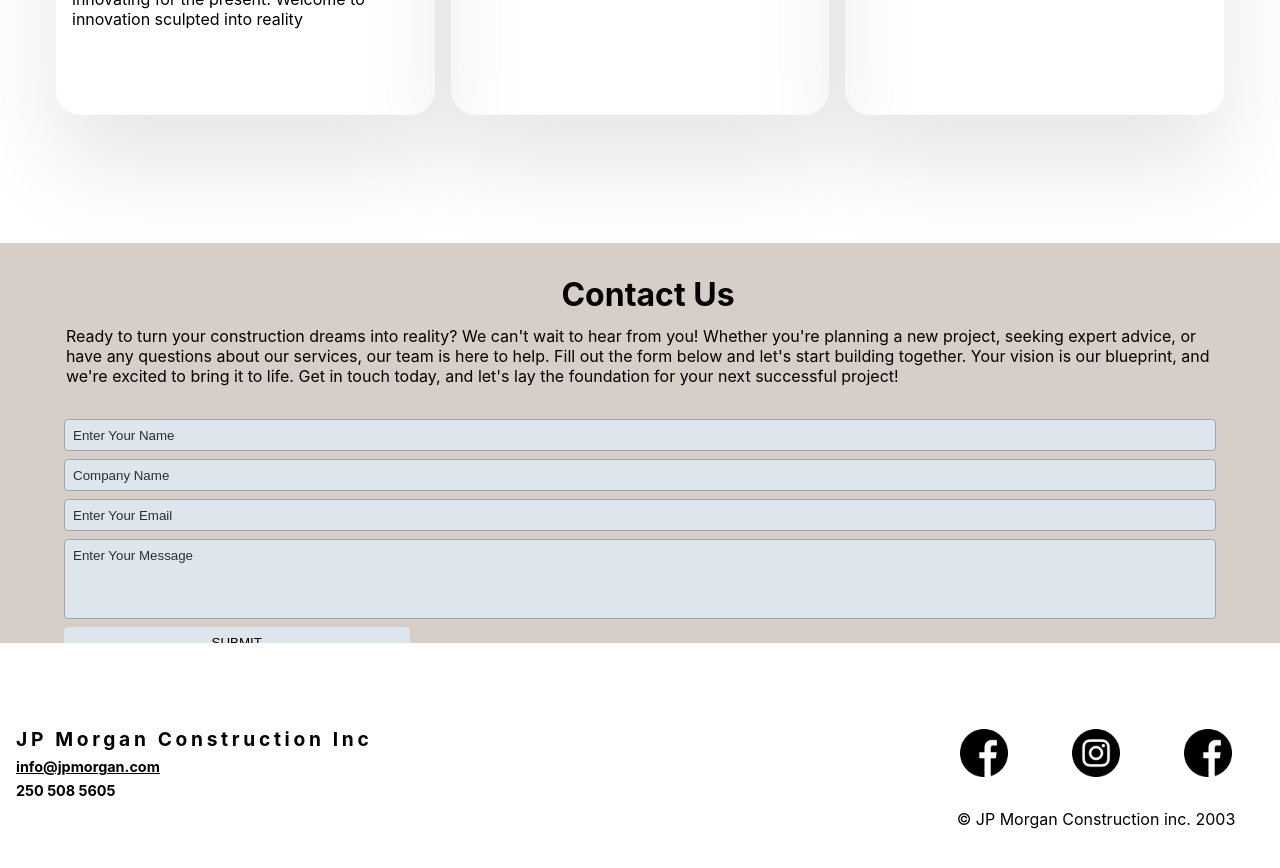
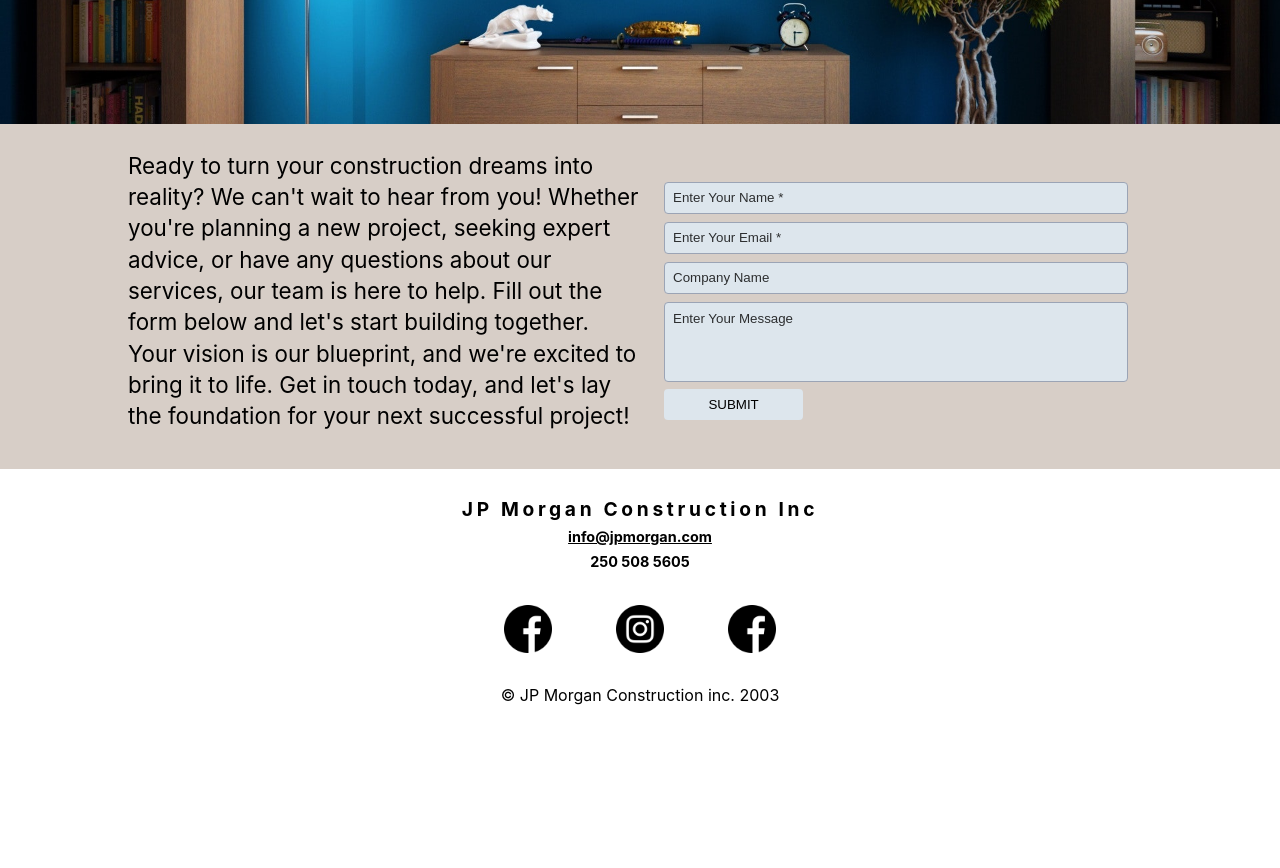
Before and after one commit to mejoshmann/jpmorgan, a React (Create React App) app: page /Contact in a window 1280 px wide. Shown: the part 500-1368 px from the top of the page. After the commit the page ends 1229 px from the top, so only its background shows below. Built offline with nearby package versions, Linux system fonts and the light colour scheme.

Commit message:
Update contact, make about page and contact page

```diff
--- a/src/App.jsx
+++ b/src/App.jsx
@@ -3,9 +3,10 @@ import "./App.scss";
 import Home from "./pages/Home";
 import Header from "./components/header/Header";
 import Footer from "./components/footer/Footer";
-import About from "./components/about/About";
-import Steel from "./components/steel/Steel";
+import AboutPage from "./pages/AboutPage";
+import Marine from "./pages/Marine";
 import Projects from "./pages/Projects";
+import ContactPage from "./pages/ContactPage";
 import React from "react";
 
 function App() {
@@ -15,11 +16,11 @@ function App() {
         <Header />
         <Routes>
           <Route path="/" element={<Home />} />
-          <Route path="/About" element={<Home />} />
-          <Route path="/Steel" element={<Steel />} />
-          <Route path="/Projects" element={<Projects />} />
+          <Route path="/About" element={<AboutPage />} />
+          <Route path="/Projects" element={<Projects/>}/>
+          <Route path="/Marine" element={<Marine />} />
+          <Route path="/Contact" element={<ContactPage />} />
         </Routes>
-        <About />
         <Footer />
       </div>
     </BrowserRouter>
--- /dev/null
+++ b/src/components/contact/Contact.jsx
@@ -0,0 +1,68 @@
+import "./Contact.scss";
+
+function Contact() {
+  return (
+    <section className="contact">
+            <h2 className="contact__heading">Contact Us</h2>
+
+      <div className="contact__parallax"></div>
+
+      <aside className="contact__aside">
+        <p className="contact__blurb">
+          Ready to turn your construction dreams into reality? We can't wait to
+          hear from you! Whether you're planning a new project, seeking expert
+          advice, or have any questions about our services, our team is here to
+          help. Fill out the form below and let's start building together. Your
+          vision is our blueprint, and we're excited to bring it to life. Get in
+          touch today, and let's lay the foundation for your next successful
+          project!
+        </p>
+        <form className="form">
+          <label htmlFor="name" className="name">
+            <input
+              type="text"
+              className="form__name"
+              id="name"
+              placeholder="Enter Your Name *"
+              required
+            />
+          </label>
+
+          <label htmlFor="email" className="email">
+            <input
+              type="email"
+              className="form__email"
+              id="email"
+              placeholder="Enter Your Email *"
+              required
+            />
+          </label>
+
+          <label htmlFor="company" className="company">
+            <input
+              type="text"
+              className="form__company"
+              placeholder="Company Name "
+            />
+          </label>
+
+          <label htmlFor="message" className="message">
+            <textarea
+              type="text"
+              className="form__message"
+              id="message"
+              placeholder="Enter Your Message"
+              required
+            />
+          </label>
+
+          <button className="form__button" type="submit">
+            SUBMIT
+          </button>
+        </form>
+      </aside>
+    </section>
+  );
+}
+
+export default Contact;
--- /dev/null
+++ b/src/components/contact/Contact.scss
@@ -0,0 +1,106 @@
+@use "../../Styles/Partials/colors" as *;
+@use "../../Styles/Partials/mixins" as *;
+
+.contact {
+
+
+  @include desktop {
+
+  }
+
+  &__parallax {
+  background-image: url(../../images/room.jpg);
+  min-height: 20rem;
+  background-attachment: fixed;
+  background-position: center;
+  background-repeat: no-repeat;
+  background-size: cover;
+  }
+
+    &__heading {
+        font-size: 2rem;
+        height: 12rem;
+        display: flex;
+        justify-content: center;
+        align-items: center;
+    }
+
+&__aside {
+
+    background-color: $jp-tan;
+
+    @include tablet {
+    }
+
+    @include desktop {
+      display: flex;
+      flex-direction: row;
+      padding: 2% 10%;
+    }
+  }
+
+
+
+&__blurb {
+
+  @include tablet {
+  font-size: 1.4rem;
+  line-height: 1.4;
+  width: 50%;
+  }
+}
+}
+
+.form {
+  display: flex;
+  flex-direction: column;
+  width: 100%;
+  border-radius: 4px;
+  padding: 1.5rem;
+  // box-shadow: inset 0 0 0 500px rgba(5, 5, 5, 0.5);
+
+
+  @include tablet {
+    width: 50%;
+  }
+
+  &__name,
+  &__email,
+  &__company,
+  &__message {
+    width: 100%;
+    height: 2rem;
+    padding: 0.5rem;
+    border-radius: 4px;
+    border: 1px solid #9BA4B5;
+    background-color: #dde6ed;
+    margin: 0.5rem 0 0;
+
+  }
+  ::-webkit-input-placeholder {
+    color: #000;
+    opacity: 80%;
+  }
+
+
+  &__message {
+    height: 5rem;
+    width: 9.2rem;
+    resize: none;
+    width: 100%;
+    padding: 0.5rem;
+    font-family: Arial, Helvetica, sans-serif;
+  }
+
+  &__button {
+    padding: 0.5rem;
+    margin-top: 0.2rem;
+    width: 30%;
+    border-radius: 4px;
+    border: 0;
+    background-color: #dde6ed;
+    color: #000;
+  }
+
+
+}
--- a/src/components/footer/Footer.jsx
+++ b/src/components/footer/Footer.jsx
@@ -3,64 +3,7 @@ import "./Footer.scss";
 function Footer() {
   return (
     <>
-      <footer className="footer" id="contact">
-        <aside className="footer__aside">
-          <h2 className="footer__heading">Contact Us</h2>
-          <p className="footer__blurb">
-            Ready to turn your construction dreams into
-            reality? We can't wait to hear from you! Whether you're planning a
-            new project, seeking expert advice, or have any questions about our
-            services, our team is here to help.
-            Fill out the form below and let's start building together. Your
-            vision is our blueprint, and we're excited to bring it to life. Get
-            in touch today, and let's lay the foundation for your next
-            successful project!
-          </p>
-          <form className="form">
-            <label htmlFor="name" className="name">
-              <input
-                type="text"
-                className="form__name"
-                id="name"
-                placeholder="Enter Your Name"
-                required
-              />
-            </label>
-            <label htmlFor="company" className="company">
-              <input
-                type="text"
-                className="form__company"
-                placeholder="Company Name"
-              />
-            </label>
-
-            <label htmlFor="email" className="email">
-              <input
-                type="email"
-                className="form__email"
-                id="email"
-                placeholder="Enter Your Email"
-                required
-              />
-            </label>
-
-            <label htmlFor="message" className="message">
-              <textarea
-                type="text"
-                className="form__message"
-                id="message"
-                placeholder="Enter Your Message"
-                required
-              />
-            </label>
-
-            <button className="form__button" type="submit">
-              SUBMIT
-            </button>
-          </form>
-
-        </aside>
-        <aside className="footer__right">
+      <footer className="footer">
           <div className="footer__details">
             <h3 className="footer__details--heading">
               JP Morgan Construction Inc
@@ -70,13 +13,14 @@ function Footer() {
           </div>
           <div className="footer__socials">
             <div className="footer__socials--container">
-            <div className="footer__fb"></div>
-            <div className="footer__insta"></div>
-            <div className="footer__twitter"></div>
+              <div className="footer__fb"></div>
+              <div className="footer__insta"></div>
+              <div className="footer__twitter"></div>
             </div>
-            <p className="footer__copyright">&#169; JP Morgan Construction inc. 2003</p>
+            <p className="footer__copyright">
+              &#169; JP Morgan Construction inc. 2003
+            </p>
           </div>
-        </aside>
       </footer>
     </>
   );
--- a/src/components/footer/Footer.scss
+++ b/src/components/footer/Footer.scss
@@ -5,64 +5,38 @@
 .footer {
   display: flex;
   flex-direction: column;
-  align-items: center;
-  background-color: $jp-tan;
+  justify-content: center;
+  text-align: center;
+  padding: 1.5rem;
+
+  @include desktop {
+    margin: 0 10%;
+  }
+
+
+  &__right {
+    background-color: #fff;
+    width: 100%;
 
     @include tablet {
-
-  }
-
-  @include desktop {
-  }
-
-  &__heading {
-    background-color: $jp-tan;
-    text-align: left;
-    margin: 1rem 0 0 1rem;
-    color: #000;
-    text-align: center;
-
-    @include tablet {
-      font-size: 2rem;
-    }
-
-  }
-
-  &__aside {
-    height: 100%;
-    width: 100%;
-    background-color: $jp-tan;
-
-    @include tablet {
-      padding: 1rem;
-    }
-
-    @include desktop {
-      height: 50vh;
+      display: flex;
+      flex-direction: row;
+      justify-content: space-between;
+      align-items: center;
+      padding: 2rem 2rem;
     }
   }
 
-  &__right {
-      height: 10rem;
-      background-color: #fff;
-      display: flex;
-      flex-direction: row;
-      width: 100%;
-      padding: 1rem;
-      justify-content: space-between;
-      align-items: center;
-
-      @include tablet {
-        height: 15rem;
-
-      }
-  }
 
 &__details {
   height: 5rem;
   display: flex;
   flex-direction: column;
   justify-content: space-around;
+
+  @include tablet {
+    display: flex;
+  }
 }
 
 &__details--heading {
@@ -129,71 +103,4 @@
 &__twitter {
 
 }
-
-&__blurb {
-  padding:  1rem;
-
-  @include tablet {
-  padding: 1% 4%;
 }
-}
-}
-
-.form {
-  display: flex;
-  flex-direction: column;
-  justify-content: space-around;
-  background-color: $jp-tan;
-  padding: 1rem;
-
-  @include tablet {
-    padding: 1% 3rem;
-
-  }
-
-  &__name,
-  &__email,
-  &__company,
-  &__message {
-    width: 100%;
-    height: 2rem;
-    padding: 0.5rem;
-    border-radius: 4px;
-    border: 1px solid #9BA4B5;
-    background-color: #dde6ed;
-    margin: 0.5rem 0 0;
-
-  }
-  ::-webkit-input-placeholder {
-    color: #000;
-    opacity: 80%;
-  }
-
-
-  &__message {
-    height: 5rem;
-    width: 9.2rem;
-    resize: none;
-    width: 100%;
-    padding: 0.5rem;
-    font-family: Arial, Helvetica, sans-serif;
-  }
-
-  &__button {
-    padding: 0.5rem;
-    margin-top: 0.2rem;
-    width: 30%;
-    border-radius: 4px;
-    border: 0;
-    background-color: #dde6ed;
-    color: #000;
-  }
-
-
-
-
-}
-
-label {
-  background-color: $jp-tan;
-}
--- a/src/components/header/Header.scss
+++ b/src/components/header/Header.scss
@@ -33,6 +33,8 @@ h3 {
     position: relative;
     width: 100%;
     z-index: 1000;
+    box-shadow: 5px -15px 5px 15px $jp-tan;
+
 
     @include tablet {
         height: 7rem;
@@ -40,7 +42,7 @@ h3 {
     }
 
     @include desktop {
-       padding: 0 5%;
+       padding: 0 10%;
     }
 }
 
--- /dev/null
+++ b/src/pages/AboutPage.jsx
@@ -0,0 +1,11 @@
+import About from "../components/about/About";
+
+function AboutPage() {
+    return(
+        <>
+        <About />
+        </>
+    )
+}
+
+export default AboutPage;
--- /dev/null
+++ b/src/pages/ContactPage.jsx
@@ -0,0 +1,11 @@
+import Contact from "../components/contact/Contact";
+
+function ContactPage() {
+    return(
+        <>
+        <Contact />
+        </>
+    )
+}
+
+export default ContactPage;
```
Also changed, not shown: src/components/body/Body.jsx (+13 -12 lines), src/components/body/Body.scss (+53 -46 lines), src/components/header/Header.jsx (+5 -5 lines), src/components/steel/Steel.jsx (+11 -5 lines). Lines whose indentation alone changed are shown as unchanged.
